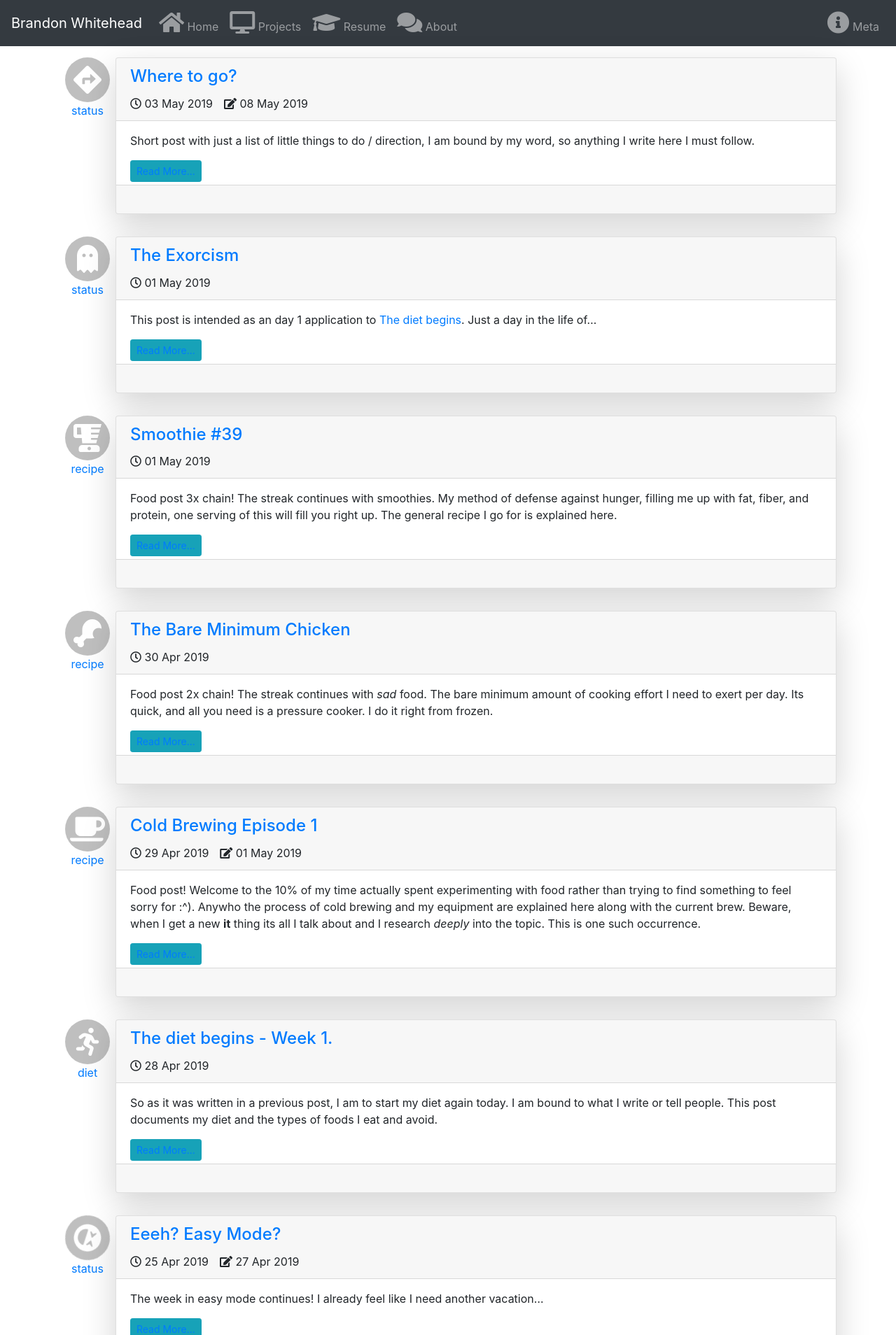
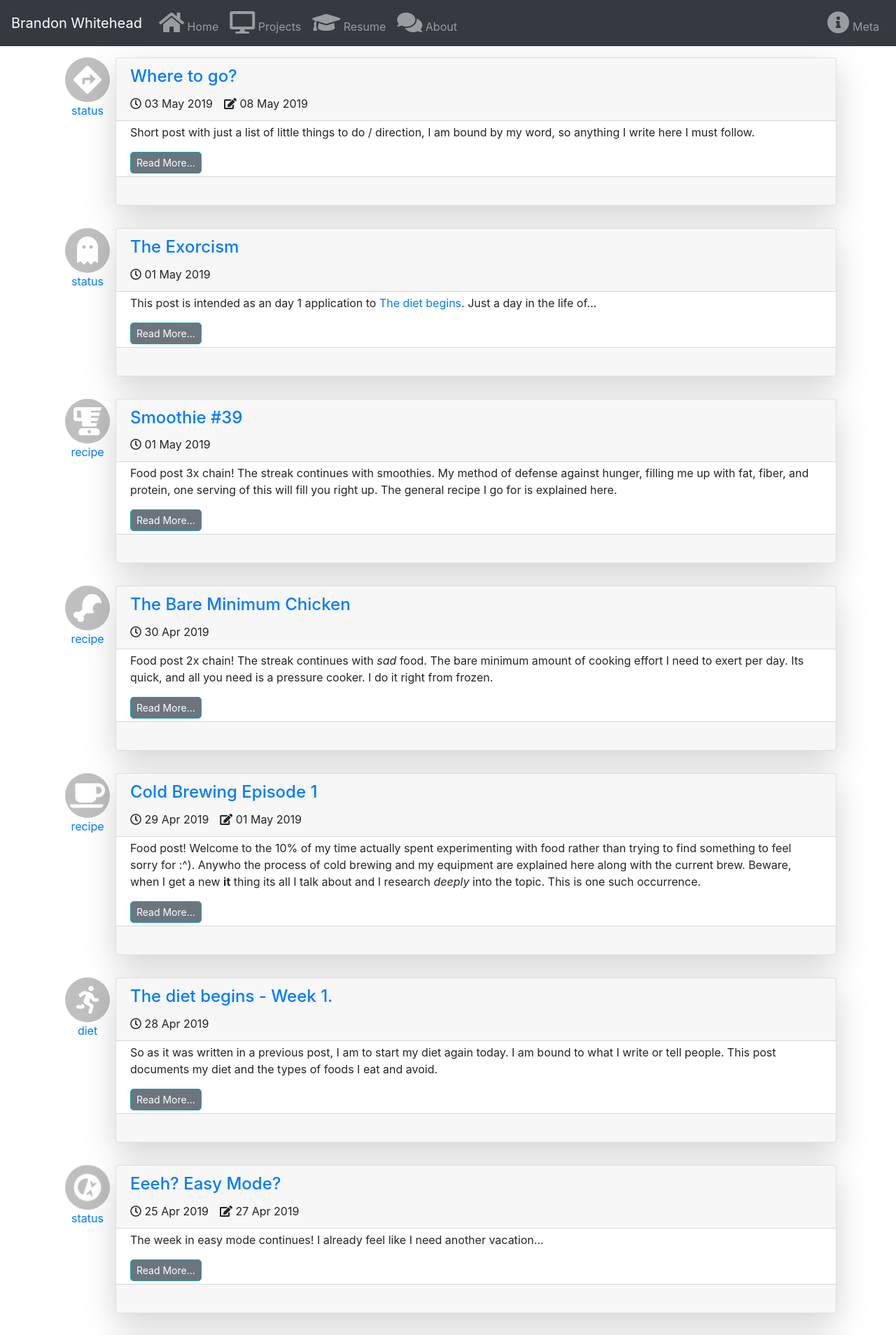
Before and after one commit to TricksterGuy/TricksterGuy.github.io, a Jekyll site: the page built from index.html, in a window 1280 px wide. Shown: the top 1908 px of the page at 70% size. Built offline with Jekyll 4.4.1, drawn with Linux system fonts in a browser that asks for light colours; nearby versions of some CDN libraries; the list of posts is cut into pages by our own code; comment, search, counter and statistics services are not loaded.

Commit message:
fix validator errors?

```diff
--- a/index.html
+++ b/index.html
@@ -15,8 +15,8 @@
         <p class="card-text"><i class="far fa-clock"></i> {{ post.date | date_to_string }}{%- if post.last_updated -%}&emsp;<i class="fas fa-edit"></i> {{ post.last_updated | date_to_string }}{%- endif -%}</p>
       </div>
       <div class="card-body pb-1 pt-0">
-        <p class="card-text">{{ post.excerpt }}</p>
-        <p class="card-text"><button type="button" class="btn btn-info btn-sm"><a href="{{ site.baseurl }}{{ post.url }}" class="card-link">Read More...</a></button></p>
+        <p class="card-text mt-1">{{ post.excerpt | remove: '<p>' | remove: '</p>' | strip }}</p>
+        <a href="{{ site.baseurl }}{{ post.url }}" class="card-link btn btn-info btn-sm bg-secondary rounded-lg" role="button">Read More...</a>
       </div>
       <div class="card-footer">
         <p class="card-link"><a href="{{ post.url | prepend: site.url }}#disqus_thread" data-disqus-identifier="{{post.id}}"></a></p>
```
